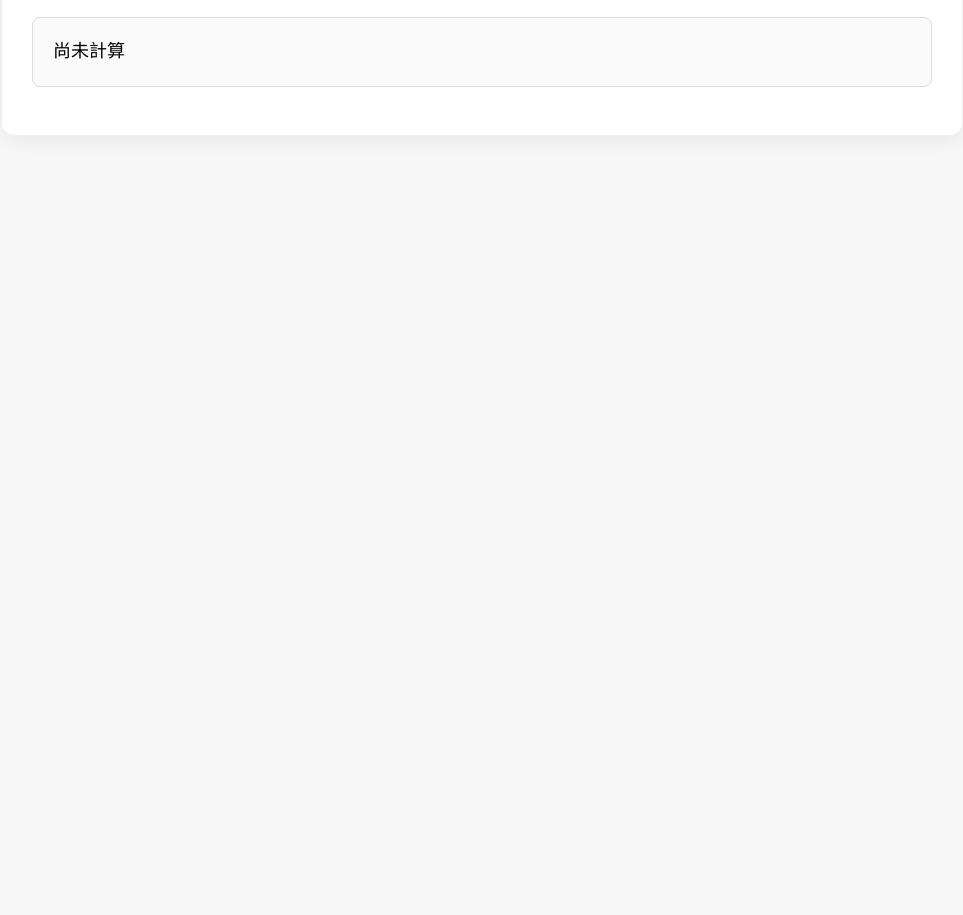
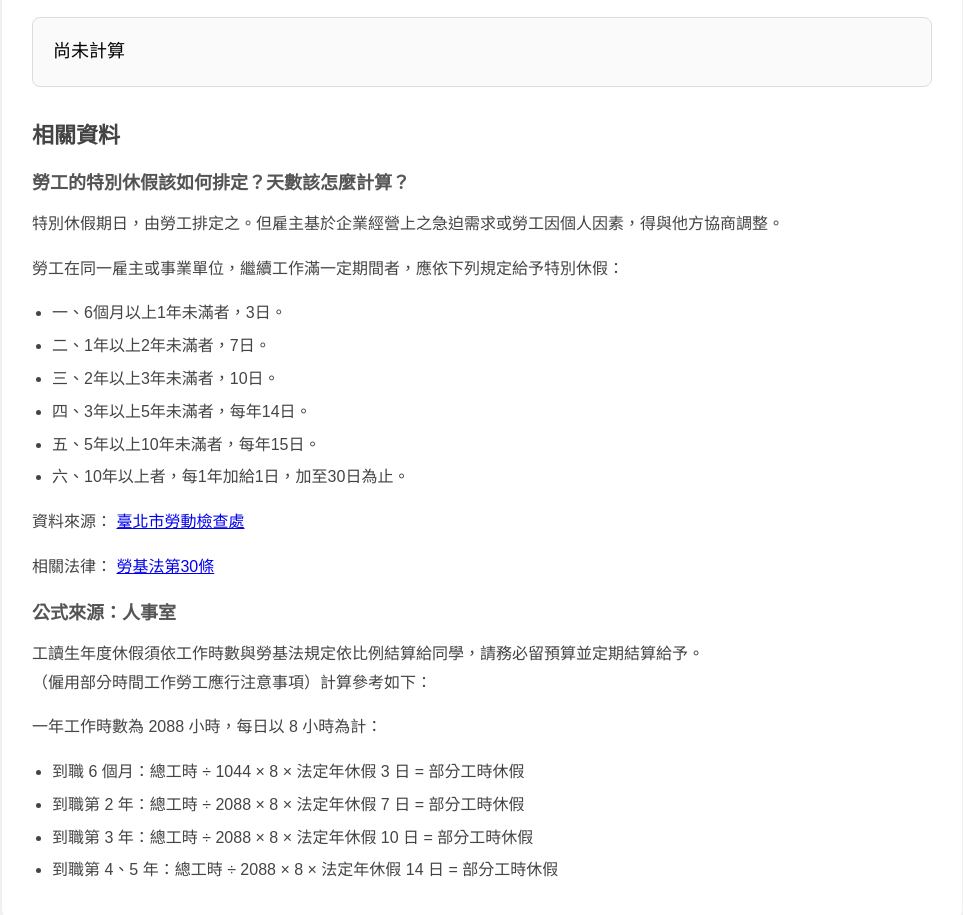
Before and after one commit to 134767/hourly-wage, a plain HTML site: page index.html in a window 1280 px wide. Shown: the part 503-1418 px from the top of the page, without its empty margins (158-1121 px from the left). Before the commit the page ends 800 px from the top, so only its background shows below. Drawn offline with Linux system fonts and the light colour scheme.

Commit message:
Update index.html

```diff
--- a/index.html
+++ b/index.html
@@ -32,6 +32,12 @@
       font-size: 22px;
       margin-top: 30px;
       color: #444;
+    }
+    h3 {
+      font-size: 18px;
+      margin-top: 16px;
+      margin-bottom: 8px;
+      color: #555;
     }
 
     table {
@@ -103,6 +109,20 @@
       margin-left: 6px;
       margin-right: 6px;
     }
+
+    .info-text {
+      font-size: 16px;
+      line-height: 1.8;
+      color: #444;
+    }
+    .info-text ul {
+      padding-left: 20px;
+      margin-top: 6px;
+      margin-bottom: 6px;
+    }
+    .info-text li {
+      margin-bottom: 4px;
+    }
   </style>
 </head>
 <body>
@@ -156,6 +176,54 @@
 
   <h2>計算結果</h2>
   <pre id="resultArea">尚未計算</pre>
+
+  <!-- ========= 相關資料區塊 ========= -->
+  <h2>相關資料</h2>
+
+  <h3>勞工的特別休假該如何排定？天數該怎麼計算？</h3>
+  <div class="info-text">
+    <p>
+      特別休假期日，由勞工排定之。但雇主基於企業經營上之急迫需求或勞工因個人因素，得與他方協商調整。
+    </p>
+    <p>勞工在同一雇主或事業單位，繼續工作滿一定期間者，應依下列規定給予特別休假：</p>
+    <ul>
+      <li>一、6個月以上1年未滿者，3日。</li>
+      <li>二、1年以上2年未滿者，7日。</li>
+      <li>三、2年以上3年未滿者，10日。</li>
+      <li>四、3年以上5年未滿者，每年14日。</li>
+      <li>五、5年以上10年未滿者，每年15日。</li>
+      <li>六、10年以上者，每1年加給1日，加至30日為止。</li>
+    </ul>
+    <p>
+      資料來源：
+      <a href="https://www.gov.taipei/News_Content.aspx?n=EEC70A4186D4C828&sms=87415A8B9CE81B16&s=293F4A6341352AB9"
+         target="_blank" rel="noopener">
+        臺北市勞動檢查處
+      </a>
+    </p>
+    <p>
+      相關法律：
+      <a href="https://law.moj.gov.tw/LawClass/LawSingle.aspx?pcode=N0030001&flno=30"
+         target="_blank" rel="noopener">
+        勞基法第30條
+      </a>
+    </p>
+  </div>
+
+  <h3>公式來源：人事室</h3>
+  <div class="info-text">
+    <p>
+      工讀生年度休假須依工作時數與勞基法規定依比例結算給同學，請務必留預算並定期結算給予。<br>
+      （僱用部分時間工作勞工應行注意事項）計算參考如下：
+    </p>
+    <p>一年工作時數為 2088 小時，每日以 8 小時為計：</p>
+    <ul>
+      <li>到職 6 個月：總工時 ÷ 1044 × 8 × 法定年休假 3 日 = 部分工時休假</li>
+      <li>到職第 2 年：總工時 ÷ 2088 × 8 × 法定年休假 7 日 = 部分工時休假</li>
+      <li>到職第 3 年：總工時 ÷ 2088 × 8 × 法定年休假 10 日 = 部分工時休假</li>
+      <li>到職第 4、5 年：總工時 ÷ 2088 × 8 × 法定年休假 14 日 = 部分工時休假</li>
+    </ul>
+  </div>
 
 </div>
 
```
